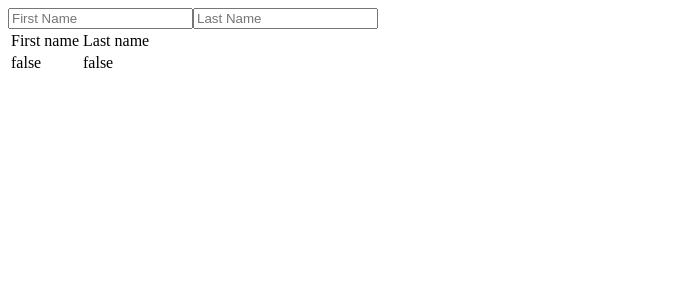
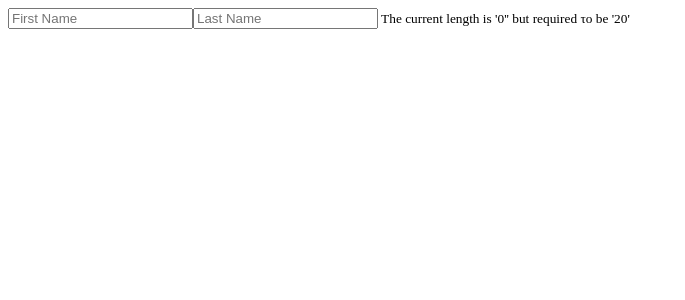
Before and after one commit to profanis/bpb-mastering-angular-reactive-forms, an Angular app: page / in a window 1280 px wide. Shown: the top 300 px of the page, without its empty margins (0-685 px from the left). Built offline with nearby package versions, Linux system fonts and the light colour scheme.

Commit message:
improved validator

```diff
--- a/src/app/app.component.html
+++ b/src/app/app.component.html
@@ -1,31 +1,14 @@
 <input  type="text"
         placeholder="First Name"
         [formControl]="firstName" />
-
-<!-- <small *ngIf="myForm.controls.firstName.invalid">Required field</small> -->
 
 <input  type="text"
         placeholder="Last Name"
         [formControl]="lastName" />
 
-<!-- <small *ngIf="myForm.controls.lastName.invalid">Required field</small> -->
-
-
-<table>
-  <tr>
-    <td>
-      First name
-    </td>
-    <td>
-      Last name
-    </td>
-  </tr>
-  <tr>
-    <td>
-      {{ firstName.valid }}
-    </td>
-    <td>
-      {{ lastName.valid }}
-    </td>
-  </tr>
-</table>
+<small *ngIf="lastName?.errors?.exactCharacters">
+  The current length is
+  '{{lastName.errors.exactCharacters.actualLength}}''
+  but required το be
+  '{{lastName.errors.exactCharacters.requiredLength}}'
+</small>
--- a/src/app/app.component.ts
+++ b/src/app/app.component.ts
@@ -1,7 +1,8 @@
 import { Component } from '@angular/core'
 import {
-  AbstractControl,
   FormBuilder,
+  FormControl,
+  ValidationErrors,
   ValidatorFn,
   Validators,
 } from '@angular/forms'
@@ -12,15 +13,23 @@ import {
   styleUrls: ['./app.component.scss'],
 })
 export class AppComponent {
-  firstName = this.fb.control('', Validators.required)
+  firstName = this.fb.control('', Validators.minLength(3))
   lastName = this.fb.control('', exactCharacters(20))
 
   constructor(private fb: FormBuilder) {}
 }
 
-export function exactCharacters(minCharactersValue: number): ValidatorFn {
-  return (control: AbstractControl): { [key: string]: any } | null =>
-    control.value?.toString()?.length === minCharactersValue
+export function exactCharacters(length: number): ValidatorFn {
+  return (control: FormControl): ValidationErrors | null => {
+    const controlLength = control.value?.toString()?.length
+
+    return controlLength === length
       ? null
-      : { minCharacters: control.value }
+      : {
+          exactCharacters: {
+            requiredLength: length,
+            actualLength: controlLength,
+          },
+        }
+  }
 }
```
